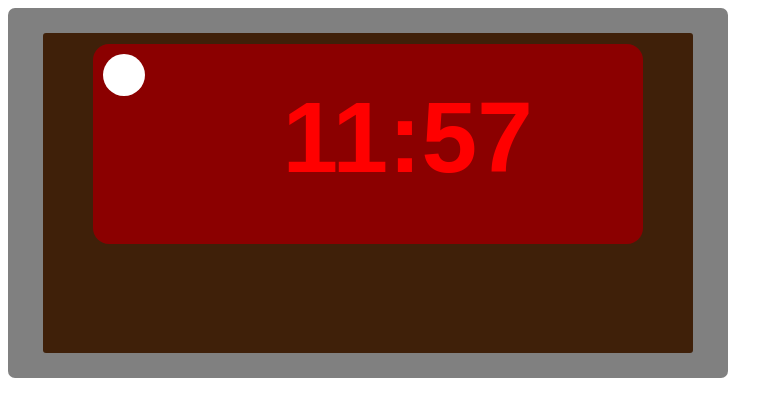
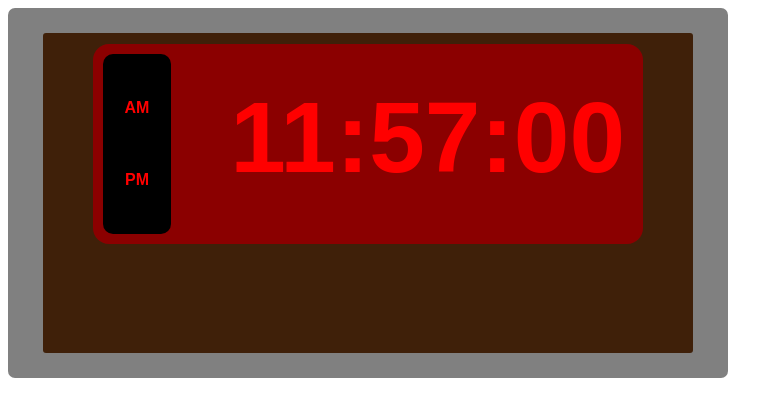
Before and after one commit to stratcat944/JS14-wakeup-time, a plain HTML site: page index.html in a window 1280 px wide. Shown: the whole page, without its empty margins (0-783 px from the left). Drawn offline with nearby package versions, Linux system fonts and the light colour scheme.

Commit message:
fixed clock display

```diff
--- a/main.css
+++ b/main.css
@@ -34,23 +34,59 @@
 }
 
 .clockText {
+	position: relative;
 	display: inline-block;
 	color:red;
 	font-family: Arial, sans-serif;
 	font-size: 100px;
 	font-weight: bold;
 	margin-top: 36px;
-	margin-left: 25%;
+	margin-right: 18px;
+	float:right;
+}
+
+.ampmBox {
+	display: inline-block;
+	width: 68px;
+	height: 180px;
+	position: relative;
+	background-color: black;
+	float: left;
+	margin-top: 10px;
+	margin-left: 10px;
+	border-radius: 10px;
 }
 
 .amLabel {
 	position: relative;
 	display : inline-block;
-	background-color: white;
+	background-color: black;
 	float : left;
-	height: 42px;
-	width: 42px;
-	border-radius: 50px;
-	margin-top: 10px;
-	margin-left: 10px;
+	height: 36px;
+	width: 36px;
+	margin-top: 36px;
+	margin-left: 16px;
+	font-family: Arial, sans-serif;
+	font-weight: bold;
+	color: red;
+	text-align: center;
+	vertical-align: middle;
+	line-height: 36px;
 }
+
+.pmLabel {
+	position: relative;
+	display: inline-block;
+	background-color: black;
+	float: left;
+	height: 36px;
+	width: 36px;
+	margin-top: 36px;
+	margin-left: 16px;
+	font-family: Arial, sans-serif;
+	font-weight: bold;
+	color: red;
+	text-align: center;
+	vertical-align: middle;
+	line-height: 36px;
+}
--- a/main.js
+++ b/main.js
@@ -4,11 +4,13 @@ $(document).on('ready', function() {
 
 	var clockScreen = $('<div class="clockScreen"> </div>');
 
-	var clockText = $('<div class="clockText">11:57</div>');
+	var clockText = $('<div class="clockText">11:57:00</div>');
 
-	var amLabel = $('<div class="amLabel"> </div>')
+	var ampmBox = $('<div class="ampmBox"> </div>');
 
-	var pmLabel = $('<div class="pmLabel"> </div>')
+	var amLabel = $('<div class="amLabel">AM</div>');
+
+	var pmLabel = $('<div class="pmLabel">PM</div>');
 
 
 	$('.container').append(innerShell);
@@ -17,9 +19,11 @@ $(document).on('ready', function() {
 
 	$(clockScreen).append(clockText);
 
-	$(clockScreen).append(amLabel);
+	$(clockScreen).append(ampmBox);
 
-	$(clockScreen).append(pmLabel);
+	$(ampmBox).append(amLabel);
+
+	$(ampmBox).append(pmLabel);
 
 
 
```
